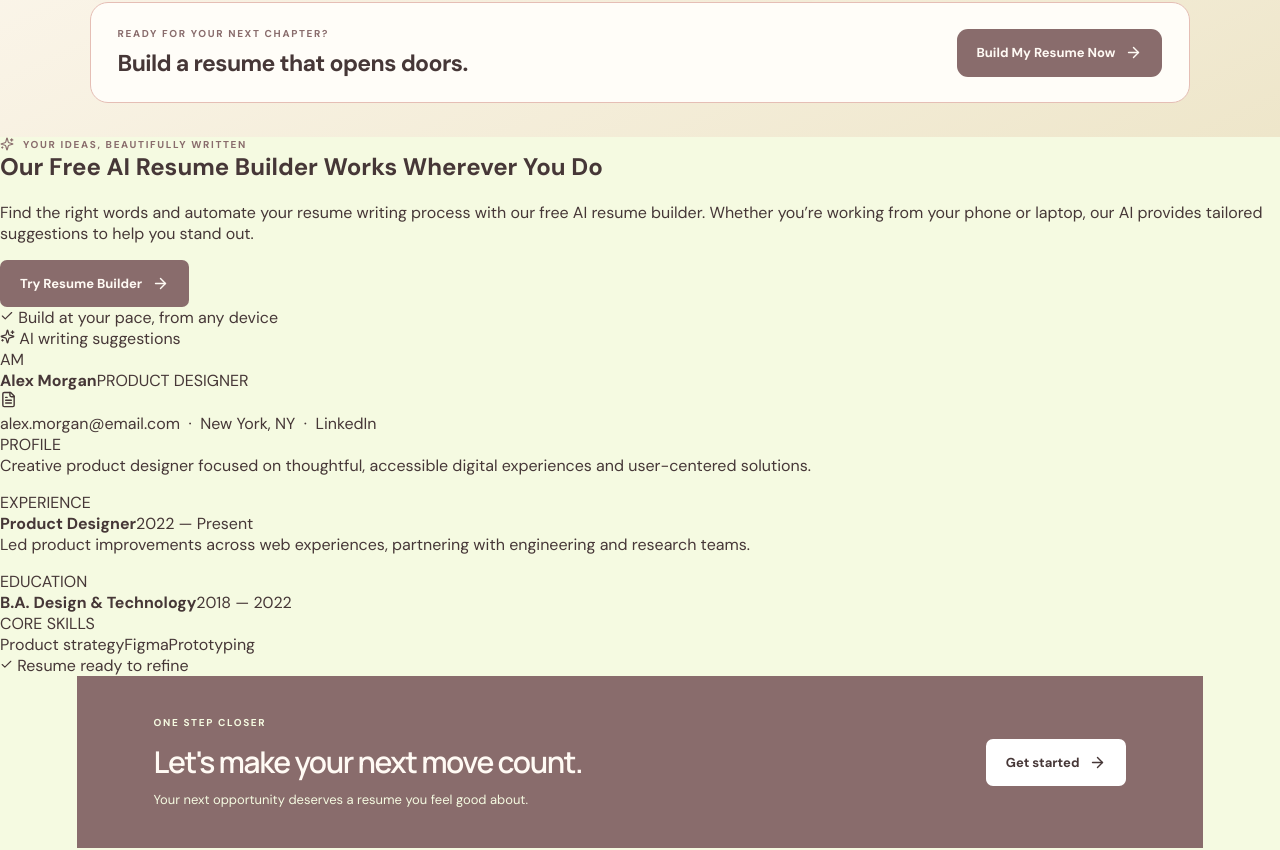
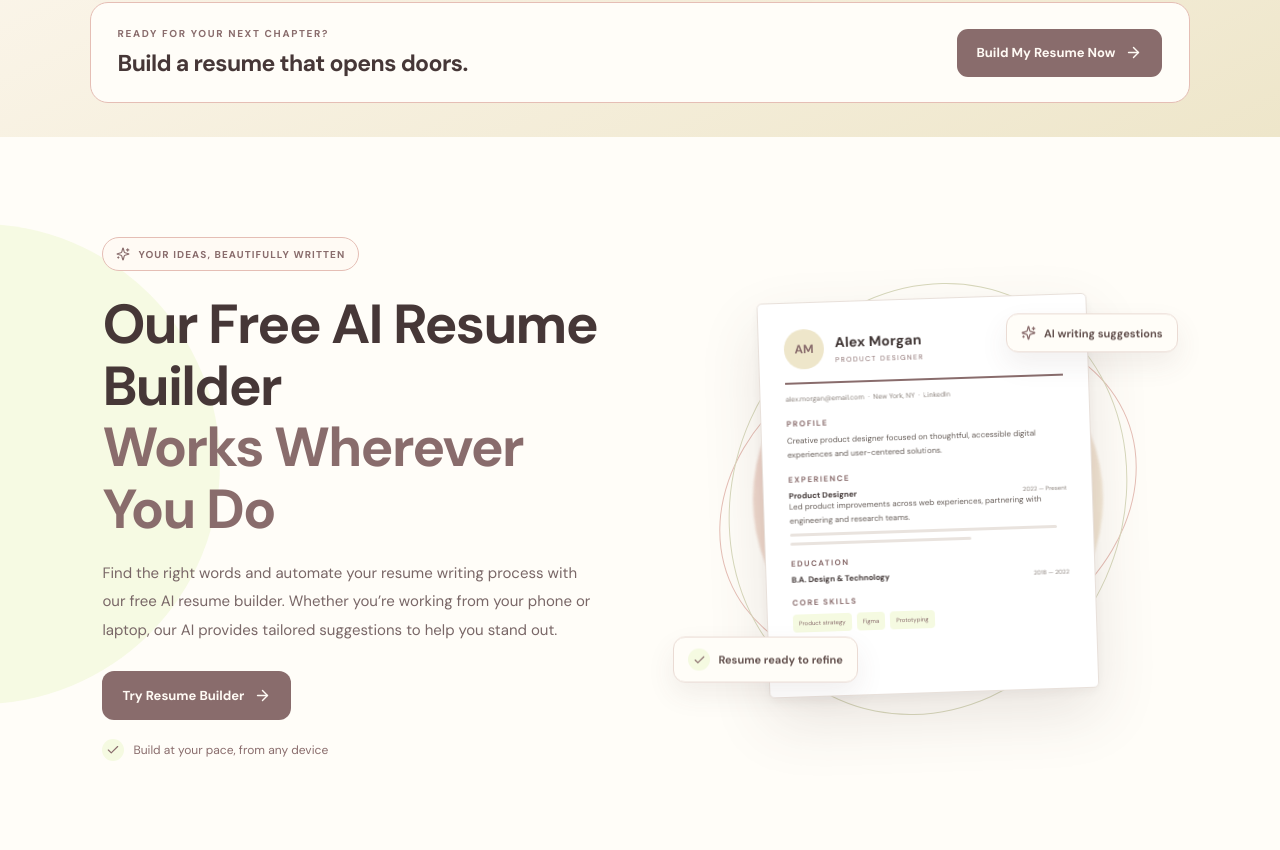
Before and after one commit to imsomya22092005-bot/Resumeforge, a React (Vite) app in the folder frontend/: page / in a window 1280 px wide. Shown: the part 3030-3880 px from the top of the page. Built offline with nearby package versions, Linux system fonts and the light colour scheme.

Commit message:
Style AI resume builder showcase with floating resume mockup

```diff
--- a/frontend/src/style.css
+++ b/frontend/src/style.css
@@ -174,3 +174,46 @@ body{background:#F5FAE1;color:#463737}
 @media(max-width:850px){.feature-showcase{padding:65px 5% 30px}.feature-showcase-grid{grid-template-columns:repeat(2,minmax(0,1fr))}.feature-tile-large,.feature-tile-wide{grid-column:span 2}.feature-showcase-heading h2{letter-spacing:-1px}}
 @media(max-width:560px){.feature-showcase{padding:52px 5% 26px}.feature-showcase-heading{margin-bottom:27px}.feature-showcase-heading h2{font-size:34px;line-height:1.15}.feature-showcase-heading p{font-size:14px}.feature-showcase-grid{grid-template-columns:1fr;gap:13px}.feature-tile,.feature-tile-large,.feature-tile-wide{grid-column:auto;min-height:0;padding:22px}.feature-tile-large{min-height:235px}.feature-showcase-bottom{align-items:flex-start;flex-direction:column;padding:22px}.feature-showcase-bottom h3{font-size:21px}.feature-showcase-bottom .button{width:100%;justify-content:center}.feature-legal{text-align:left}}
 @media(prefers-reduced-motion:reduce){.feature-tile{transition:none}.feature-tile:hover{transform:none}}
+
+/* Fourth homepage section: AI resume builder */
+.ai-builder-section{position:relative;isolation:isolate;overflow:hidden;display:grid;grid-template-columns:minmax(0,1fr) minmax(0,1fr);align-items:center;gap:clamp(35px,6vw,90px);padding:100px 8%;background:#fffdf8}
+.ai-builder-section:before{content:"";position:absolute;z-index:-1;width:480px;height:480px;border-radius:50%;background:#F5FAE1;left:-260px;top:12%;opacity:.9}
+.ai-builder-copy{max-width:590px}
+.ai-builder-copy .eyebrow{display:inline-flex;align-items:center;gap:8px;border:1px solid #E5BEB5;background:#fffaf4;padding:9px 13px;border-radius:99px;color:#896C6C;font-size:10px;letter-spacing:1.1px;font-weight:800}
+.ai-builder-copy h2{font-size:clamp(34px,4.3vw,55px);line-height:1.12;letter-spacing:-1.7px;color:#463737;margin:23px 0 18px}
+.ai-builder-copy h2 span{display:block;color:#896C6C}
+.ai-builder-copy>p{font-size:15px;line-height:1.9;color:#796767;max-width:520px;margin:0}
+.ai-builder-button{margin-top:27px;min-height:49px;border-radius:12px;display:inline-flex;align-items:center;gap:10px}
+.ai-builder-note{display:flex;align-items:center;gap:9px;margin-top:19px;color:#896C6C;font-size:12px}
+.ai-builder-note>span,.ai-chip-check{width:22px;height:22px;border-radius:50%;display:grid;place-items:center;background:#F5FAE1;color:#896C6C}
+.ai-resume-visual{position:relative;min-height:470px;display:flex;align-items:center;justify-content:center;perspective:1200px}
+.ai-resume-visual:before{content:"";position:absolute;width:350px;height:350px;border-radius:50%;background:linear-gradient(135deg,#E5BEB5,#EEE6CA);opacity:.72;filter:blur(1px)}
+.ai-orbit{position:absolute;border:1px solid #E5BEB5;border-radius:50%;pointer-events:none}
+.ai-orbit-one{width:430px;height:330px;transform:rotate(-22deg)}
+.ai-orbit-two{width:390px;height:440px;transform:rotate(24deg);border-color:#d7d8bb}
+.ai-resume-paper{position:relative;width:min(330px,78%);min-height:395px;background:#fff;border:1px solid #e8e0da;border-radius:5px;padding:26px 25px;box-shadow:0 25px 60px #57434320,0 4px 12px #5743430c;transform:rotate(-3deg) translateY(0);transition:transform .4s ease,box-shadow .4s ease;animation:ai-paper-float 5s ease-in-out infinite}
+.ai-resume-visual:hover .ai-resume-paper{transform:rotate(0deg) translateY(-8px) scale(1.025);box-shadow:0 35px 75px #5743432d}
+.ai-paper-top{display:flex;align-items:center;gap:11px;border-bottom:2px solid #896C6C;padding-bottom:13px}
+.ai-avatar{width:40px;height:40px;display:grid;place-items:center;border-radius:50%;background:#EEE6CA;color:#896C6C;font-size:12px;font-weight:800}
+.ai-paper-top strong{display:block;color:#403635;font-size:14px;letter-spacing:.2px}
+.ai-paper-top span{display:block;margin-top:4px;font-size:7px;letter-spacing:1.4px;color:#896C6C}
+.ai-paper-mark{margin-left:auto;color:#896C6C}
+.ai-paper-contact{font-size:7px;color:#8a817b;margin:10px 0 15px}
+.ai-paper-section{font-size:8px;font-weight:800;letter-spacing:1.4px;color:#896C6C;margin:13px 0 6px}
+.ai-paper-copy{font-size:8px;line-height:1.7;color:#665d58;margin:0}
+.ai-paper-job{display:flex;align-items:baseline;justify-content:space-between;gap:8px}
+.ai-paper-job strong{font-size:8px;color:#403635}
+.ai-paper-job span{font-size:6px;color:#8a817b;white-space:nowrap}
+.ai-paper-line{height:3px;background:#e9e3de;border-radius:4px;margin-top:6px;width:96%}
+.ai-paper-line.short{width:65%}
+.ai-skill-row{display:flex;gap:5px;flex-wrap:wrap;margin-top:7px}
+.ai-skill-row span{font-size:6px;background:#F5FAE1;color:#896C6C;border-radius:4px;padding:5px 6px}
+.ai-float-chip{position:absolute;z-index:2;display:flex;align-items:center;gap:8px;padding:11px 14px;border:1px solid #eadbd4;border-radius:12px;background:#fffdf8;color:#665451;font-size:11px;font-weight:700;box-shadow:0 12px 28px #57434316;transition:transform .3s ease}
+.ai-chip-top{top:56px;right:0;animation:ai-chip-float 4s ease-in-out infinite}
+.ai-chip-top svg{color:#896C6C}
+.ai-chip-bottom{bottom:45px;left:-5px;animation:ai-chip-float 4.5s ease-in-out infinite reverse}
+@keyframes ai-paper-float{0%,100%{transform:rotate(-3deg) translateY(0)}50%{transform:rotate(-1deg) translateY(-7px)}}
+@keyframes ai-chip-float{0%,100%{translate:0 0}50%{translate:0 -7px}}
+@media(max-width:850px){.ai-builder-section{padding:75px 6%;gap:30px}.ai-resume-visual{min-height:420px}.ai-resume-paper{width:min(300px,85%);padding:22px}.ai-orbit-one{width:350px}.ai-orbit-two{width:330px}.ai-chip-top{right:-8px}.ai-chip-bottom{left:-12px}}
+@media(max-width:620px){.ai-builder-section{grid-template-columns:1fr;padding:58px 6% 45px;gap:24px}.ai-builder-copy h2{font-size:37px;letter-spacing:-1px}.ai-builder-copy>p{font-size:14px}.ai-resume-visual{min-height:430px;margin:0 -5px}.ai-resume-paper{width:min(315px,78%)}.ai-chip-top{top:30px;right:0}.ai-chip-bottom{bottom:28px;left:0}.ai-orbit-one{width:340px;height:290px}.ai-orbit-two{width:310px;height:360px}}
+@media(prefers-reduced-motion:reduce){.ai-resume-paper,.ai-chip-top,.ai-chip-bottom{animation:none;transition:none}.ai-resume-visual:hover .ai-resume-paper{transform:none}}
```
